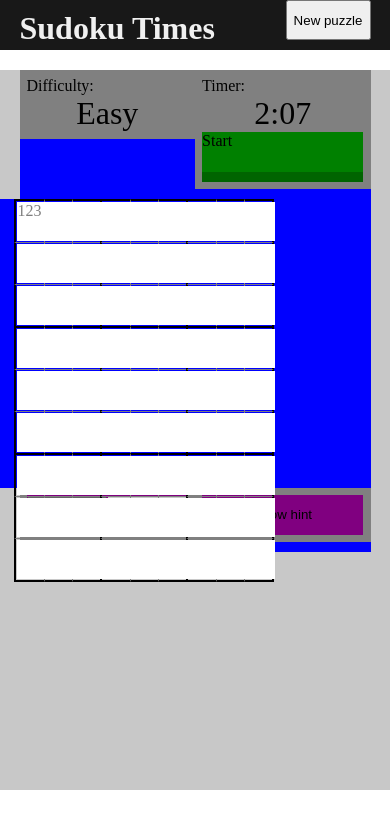
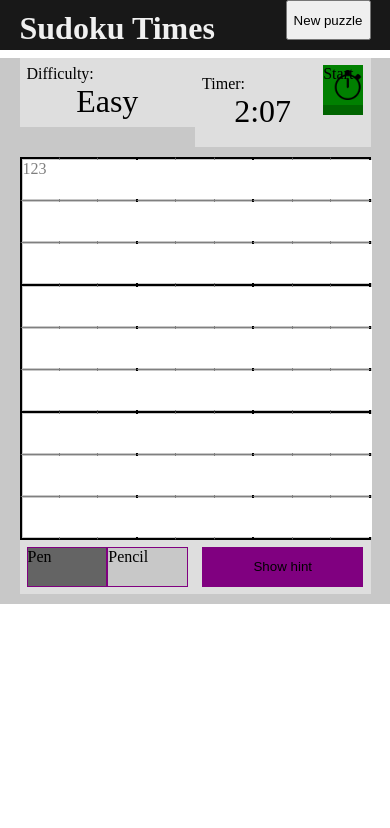
Before and after one commit to kanderek/soduku, a plain HTML site: page index.html in a window 390 px wide. Drawn offline with nearby package versions, Linux system fonts and the light colour scheme.

Commit message:
sudoku grid maintains aspect ratio on window resize and added some display styles (temp)

```diff
--- a/index.html
+++ b/index.html
@@ -47,15 +47,15 @@
         background-color: rgb(200,200,200);
         /*width: 80%;*/
         width: 960px;
-        height: 720px;
-        margin: 20px auto 20px auto;
+        /*height: 720px;*/
+        margin: 2% auto 0 auto;
 
       }
 
       section {
         float: left;
         width: 25%;
-        background-color: blue;
+        /*background-color: blue;*/
       }
 
       #game-details,
@@ -72,10 +72,15 @@
       .hint,
       .medium-toggle {
         /*width: 100%;*/
-        padding: 10px;
-        background-color: gray;
+        background-color: rgba(255,255,255,0.4);
         margin-bottom: 10px;
       }
+
+      .difficulty-display,
+      .timer-display {
+          padding: 10px 0;
+      }
+
 
       .difficulty-display span,
       .timer span {
@@ -102,6 +107,13 @@
       label, button {
         cursor: pointer;
         height: 40px;
+      }
+
+      .timer label {
+        background-image: url("./icon_282/icon_282.png");
+        background-size: 30px 30px;
+        background-repeat: no-repeat;
+        background-position: 95%;
       }
 
       input[type="checkbox"].toggle + label {
@@ -151,13 +163,10 @@
       }
 
       #puzzle {
-        position: relative;
-        height: 0;
         width: 74%;
-        padding-bottom: 74%;
         margin-right: 1%;
         float: left;
-        -webkit-box-sizing: padding-box;
+        /*background-color: pink;*/
       }
 
       table {
@@ -238,12 +247,10 @@
           width: 90%;
         }
 
-        table {
+        #puzzle {
           width: 90%;
-          height: 80%;
           margin-right: 0;
           float: none;
-          border-spacing: 0;
           margin: auto;
         }
 
@@ -267,6 +274,16 @@
           float: right;
           width: 46%;
           padding: 2%;
+        }
+
+        .timer-display {
+          width: 75%;
+          float: left;
+        }
+
+        .timer label {
+          width: 25%;
+          float: right;
         }
 
       }
@@ -293,14 +310,16 @@
         </div>
 
         <div class="timer">
-          <p>Timer:</p>
-          <p><span class="time-passed">2:07</span></p>
+          <div class="timer-display">
+            <p>Timer:</p>
+            <p><span class="time-passed">2:07</span></p>
+          </div>
           <input type="checkbox" class="toggle" id="timer-start" value="start">
           <label for="timer-start">Start</label>
         </div>
       </section>
 
-      <section id="puzzle">
+      <section id="puzzle" class="group">
     <table id="soduku-board">
       <tbody>
       <tr>
@@ -423,7 +442,16 @@
     <script src="http://ajax.googleapis.com/ajax/libs/jquery/1.11.1/jquery.min.js"></script>
     <script>
 
-      $("#soduku-board").on("change", function(e){
+      var sudokuBoard = $("#soduku-board");
+
+      var maintainAspectRatio = function(){
+        sudokuBoard.css("height", sudokuBoard.width());
+      }
+
+      $(document).on("load", maintainAspectRatio());
+      $(window).resize(maintainAspectRatio);
+
+      sudokuBoard.on("change", function(e){
         console.log("cell value changed...");
         var newCellValue = $(e.target).val();
         console.log(e.target.dataset.cell);
```
Also changed, not shown: icon_282/icon_282.png (added), icon_282/icon_282.svg (added), icon_282/license.txt (added).
